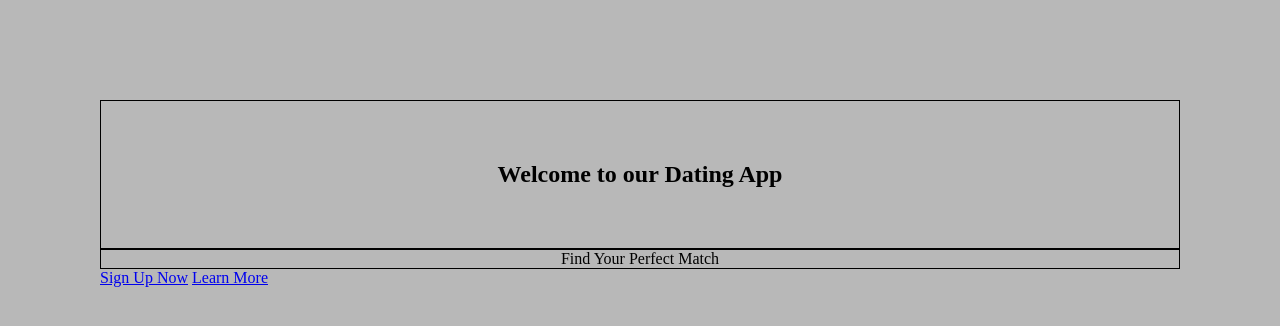
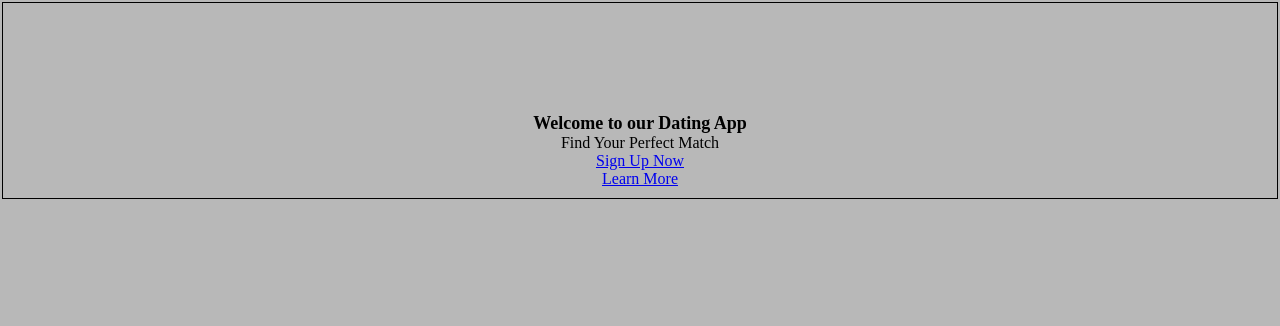
Before and after one commit to kingreturneds/dabeweb, a plain HTML site: page index.html in a window 1280 px wide. Drawn offline with Linux system fonts and the light colour scheme.

Commit message:
dfadfads

```diff
--- a/css/stylesheet.css
+++ b/css/stylesheet.css
@@ -9,21 +9,32 @@ body{
     width: 100%;
 }
 #home{
-   position: static;
+    border: 1px solid black;
    z-index: 1;
-   padding:100px ;
-    margin: 10;
+    align-items: center;
+    justify-content: center ;
+    margin: 2px;
+    padding: 10px;
+
 }
 #home h1{
-    border: 1px solid black;
+    border: px solid black;
     display: flex;
     align-items: center;
     justify-content: center ;
-    padding:60px ;
+    padding-top:100px ;
+    font-size: large;
 }
 #home p{
-     border: 1px solid black;
+     border: px solid black;
      display: flex;
      align-items: center;
      justify-content: center ;
 }
+#home a{
+    border: px solid black;
+    display: flex;
+    align-items: center;
+    justify-content: center ;
+
+}
```
